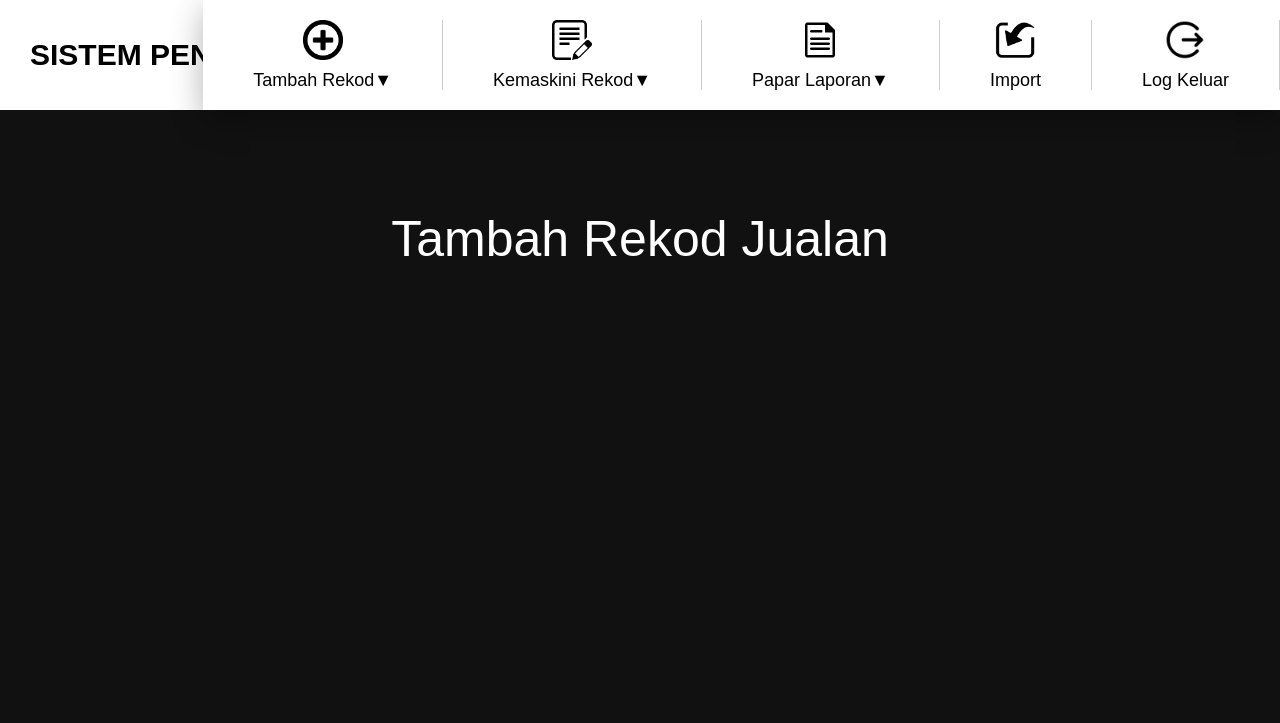
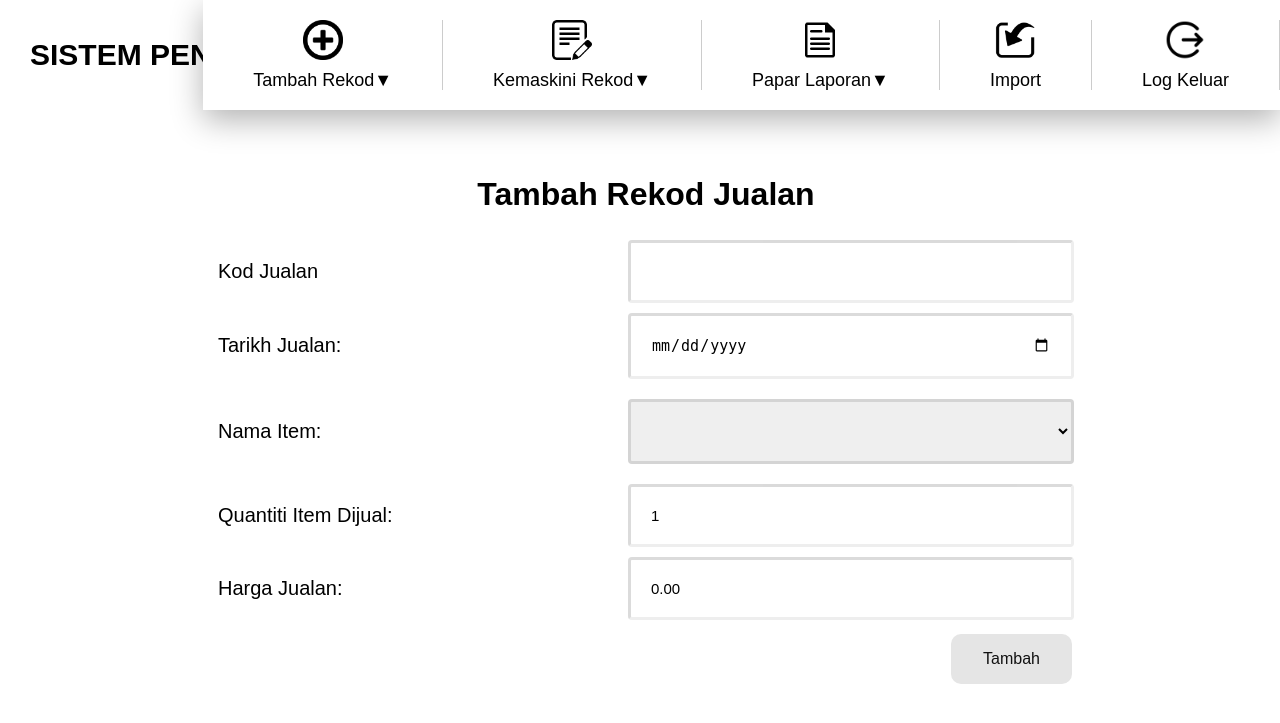
Before and after one commit to TMGamerz/spm-project-2019, a PHP site: page /tambahRekodJualan.php in a window 1280 px wide. Shown: the top 723 px of the page. Run offline with PHP 8.4, Linux system fonts and the light colour scheme.

Commit message:
Form UI design

```diff
--- a/css/tambahRekod-style.css
+++ b/css/tambahRekod-style.css
@@ -1,10 +1,86 @@
 body {
-    background-color: #111;
+    font-family: Arial, Helvetica, sans-serif;
+    width: 100%;
+    height: auto;
 }
 
-p {
-    font-size: 50px;
+h1 {
+    padding: 25px 0 0 0;
+    text-align: center;
+}
+
+.container {
+    width: 100%;
+    height: auto;
+    padding: 20px 6px 20px 6px;
+}
+
+table {
+    border-collapse: collapse;
+}
+
+td {
+    padding: 5px;
+    width: 400px;
+}
+
+/* Style inputs, select elements and textareas */
+input[type=text], input[type=date], input[type=number] {
+    width: 400px;
+    padding: 20px;
+    font-size: 15px;
+    border-width: 3px;
+    border-radius: 4px;
+    border-color: rgba(50, 50, 50, 0.14);
+}
+
+select {
+    cursor: pointer;
+    padding: 20px;
+    border-radius: 4px;
+    font-size: 15px;
+    min-width: 100%;
+    min-height: 45px;
+    border-width: 3px;
+    border-color: rgba(50, 50, 50, 0.14);
+    margin: 10px 10px 10px 0px;
+}
+
+/* Style the label to display next to the inputs */
+label {
+    padding: 12px 12px 12px 0;
+    display: inline-block;
+    font-size: 20px;
+}
+
+/*Style the submit button*/
+input[type=submit] {
+    float: right;
+    height: 50px;
+}
+
+input[type=submit] {
+    border-radius: 10px;
+    background-color: #e5e5e5;
+    border: none;
+    color: #111;
+    padding: 15px 32px;
+    text-align: center;
+    text-decoration: none;
+    display: inline-block;
+    font-size: 16px;
+    margin: 4px 2px;
+    cursor: pointer;
+    -webkit-transition-duration: 0.4s; /* Safari */
+    transition-duration: 0.4s;
+}
+
+input[type=submit]:hover {
+    background-color: #006eff; /* Green */
     color: #fff;
-    text-align: center;
-    margin-top: 100px;
 }
+
+/* Responsive layout - when the screen is less than 600px wide, make the two columns stack on top of each other instead of next to each other */
+@media screen and (max-width: 600px) {
+
+}
--- a/header.php
+++ b/header.php
@@ -1,9 +1,9 @@
 <!DOCTYPE html>
 <html>
 <head>
+    <meta http-equiv="X-UA-Compatible" content="IE=edge">
     <meta charset="UTF-8">
     <meta nama = "viewport" content = "width=device-width, initial-scale=1.0">
-    <title>Navbar Test</title>
     <link rel = "stylesheet" type = "text/css" href = "css/header-style.css">
     <link rel = "stylesheet" href = "../libraries/font-awesome-4.7.0/css/font-awesome.min.css">
 </head>
--- a/import.php
+++ b/import.php
@@ -2,7 +2,10 @@
     require "header.php";
 ?>
 
-<link rel = "stylesheet" type = "text/css" href = "css/import-style.css">
+<head>
+    <link rel = "stylesheet" type = "text/css" href = "css/import-style.css">
+    <title>Import</title>
+</head>
 
 <p>Import</p>
 
--- a/kemaskiniRekodItem.php
+++ b/kemaskiniRekodItem.php
@@ -2,7 +2,10 @@
     require "header.php";
 ?>
 
-<link rel = "stylesheet" type = "text/css" href = "css/kemaskiniRekod-style.css">
+<head>
+    <title>Kemaskini Rekod</title>
+    <link rel = "stylesheet" type = "text/css" href = "css/kemaskiniRekod-style.css">
+</head>
 
 <p>Kemaskini Rekod Item</p>
 
--- a/kemaskiniRekodJualan.php
+++ b/kemaskiniRekodJualan.php
@@ -2,7 +2,10 @@
     require "header.php";
 ?>
 
-<link rel = "stylesheet" type = "text/css" href = "css/kemaskiniRekod-style.css">
+<head>
+    <title>Kemaskini Rekod</title>
+    <link rel = "stylesheet" type = "text/css" href = "css/kemaskiniRekod-style.css">
+</head>
 
 <p>Kemaskini Rekod Jualan</p>
 
--- a/kemaskiniRekodPembekal.php
+++ b/kemaskiniRekodPembekal.php
@@ -1,8 +1,10 @@
 <?php
     require "header.php";
 ?>
-
-<link rel = "stylesheet" type = "text/css" href = "css/kemaskiniRekod-style.css">
+<head>
+    <title>Kemaskini Rekod</title>
+    <link rel = "stylesheet" type = "text/css" href = "css/kemaskiniRekod-style.css">
+</head>
 
 <p>Kemaskini Rekod Pembekal</p>
 
--- a/menu.php
+++ b/menu.php
@@ -2,7 +2,10 @@
     require "header.php";
 ?>
 
-<link rel = "stylesheet" type = "text/css" href = "css/menu-style.css">
+<head>
+    <link rel = "stylesheet" type = "text/css" href = "css/menu-style.css">
+    <title>Menu Utama</title>
+</head>
 
 <p>Menu Utama<br>SELAMAT DATANG KE<br>SISTEM PENGURUSAN<br>KOPERASI SEKOLAH</p>
 
--- a/paparLaporanNamaItem.php
+++ b/paparLaporanNamaItem.php
@@ -1,8 +1,10 @@
 <?php
     require "header.php";
 ?>
-
-<link rel = "stylesheet" type = "text/css" href = "css/paparLaporan-style.css">
+<head>
+    <link rel = "stylesheet" type = "text/css" href = "css/paparLaporan-style.css">
+    <title>Papar Laporan</title>
+</head>
 
 <p>Papar Laporan Ikut Nama Item</p>
 
--- a/paparLaporanTarikhJualan.php
+++ b/paparLaporanTarikhJualan.php
@@ -2,7 +2,10 @@
     require "header.php";
 ?>
 
-<link rel = "stylesheet" type = "text/css" href = "css/paparLaporan-style.css">
+<head>
+    <link rel = "stylesheet" type = "text/css" href = "css/paparLaporan-style.css">
+    <title>Papar Laporan</title>
+</head>
 
 <p>Papar Laporan Ikut Tarikh Jualan</p>
 
--- a/tambahRekodItem.php
+++ b/tambahRekodItem.php
@@ -2,7 +2,10 @@
     require "header.php";
 ?>
 
-<link rel = "stylesheet" type = "text/css" href = "css/tambahRekod-style.css">
+<head>
+    <link rel = "stylesheet" type = "text/css" href = "css/tambahRekod-style.css">
+    <title>Tambah Rekod</title>
+</head>
 
 <p>Tambah Rekod Item</p>
 
--- a/tambahRekodJualan.php
+++ b/tambahRekodJualan.php
@@ -2,10 +2,85 @@
     require "header.php";
 ?>
 
-<link rel = "stylesheet" type = "text/css" href = "css/tambahRekod-style.css">
+<head>
+    <link rel = "stylesheet" type = "text/css" href = "css/tambahRekod-style.css">
+    <meta nama = "viewport" content = "width=device-width, initial-scale=1.0">
+    <title>Tambah Rekod</title>
+</head>
 
-<p>Tambah Rekod Jualan</p>
+<body>
+<div class = "container">
+    <h1>Tambah Rekod Jualan</h1>
+
+    <form action = "includes/tambahRekod.inc.php" method = "POST">
+        <table align = "center">
+            <tr class = "row">
+                <td class = "col-25">
+                    <label for = "kod_jualan">Kod Jualan</label>
+                </td>
+
+                <td class = "col-75">
+                    <input type = "text" id = "kod_jualan" name = "kodjualan">
+                </td>
+            </tr>
+
+            <tr class = "row">
+                <td class = "col-25">
+                    <label for = "tarikh_jualan">Tarikh Jualan: </label>
+                </td>
+
+                <td class = "col-75">
+                    <input type = "date" id = "tarikh_jualan" name = "tarikhjualan">
+                </td>
+            </tr>
+
+            <tr class = "row">
+                <td class = "col-25">
+                    <label for = "nama_item">Nama Item: </label>
+                </td>
+
+                <td class = "col-75">
+                    <select id = "nama_item" name = "namaitem">
+                        <option value=""></option>
+                        <option value="Item 1">Item 1</option>
+                        <option value="Item 1">Item 2</option>
+                        <option value="Item 1">Item 3</option>
+                    </select>
+                </td>
+            </tr>
+
+            <tr class = "row">
+                <td class = "col-25">
+                    <label for = "quantiti_item_dijual">Quantiti Item Dijual: </label>
+                </td>
+
+                <td class = "col-75">
+                    <input type = "number" id = "quantiti_item_dijual" name = "quantiti" value = "1" min = "1">
+                </td>
+            </tr>
+
+            <tr class = "row">
+                <td class = "col-25">
+                    <label for = "harga_jualan">Harga Jualan: </label>
+                </td>
+
+                <td class = "col-75">
+                    <input type = "number" id = "harga_jualan" name = "hargajualan" min="0.00" step="0.01" value = "0.00">
+                </td>
+            </tr>
+
+            <tr class = "row">
+                <td></td>
+
+                <td>
+                    <input type="submit" value = "Tambah">
+                </td>
+            </tr>
+        </table>
+    </form>
+</div>
+</body>
 
 <?php
-    require 'footer.php';
+    require "footer.php";
 ?>
--- a/tambahRekodPembekal.php
+++ b/tambahRekodPembekal.php
@@ -2,7 +2,10 @@
     require "header.php";
 ?>
 
-<link rel = "stylesheet" type = "text/css" href = "css/tambahRekod-style.css">
+<head>
+    <link rel = "stylesheet" type = "text/css" href = "css/tambahRekod-style.css">
+    <title>Tambah Rekod</title>
+</head>
 
 <p>Tambah Rekod Pembekal</p>
 
```
Also changed, not shown: sql/spm.sql (+23 -3 lines), includes/tambahRekod.inc.php (added).
